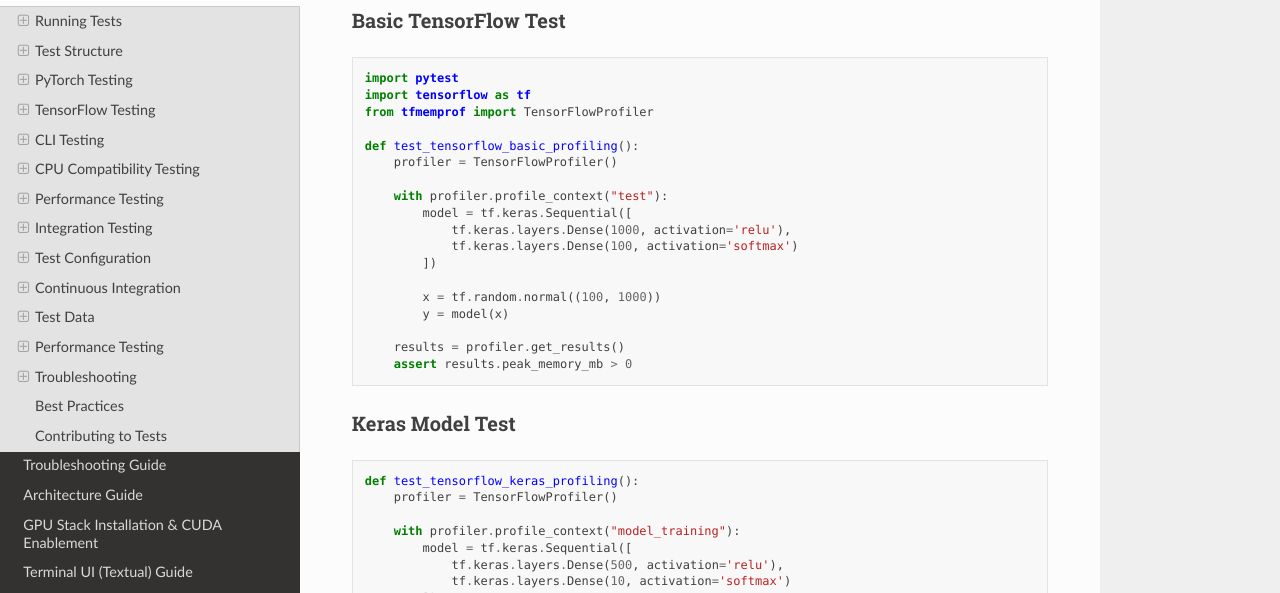
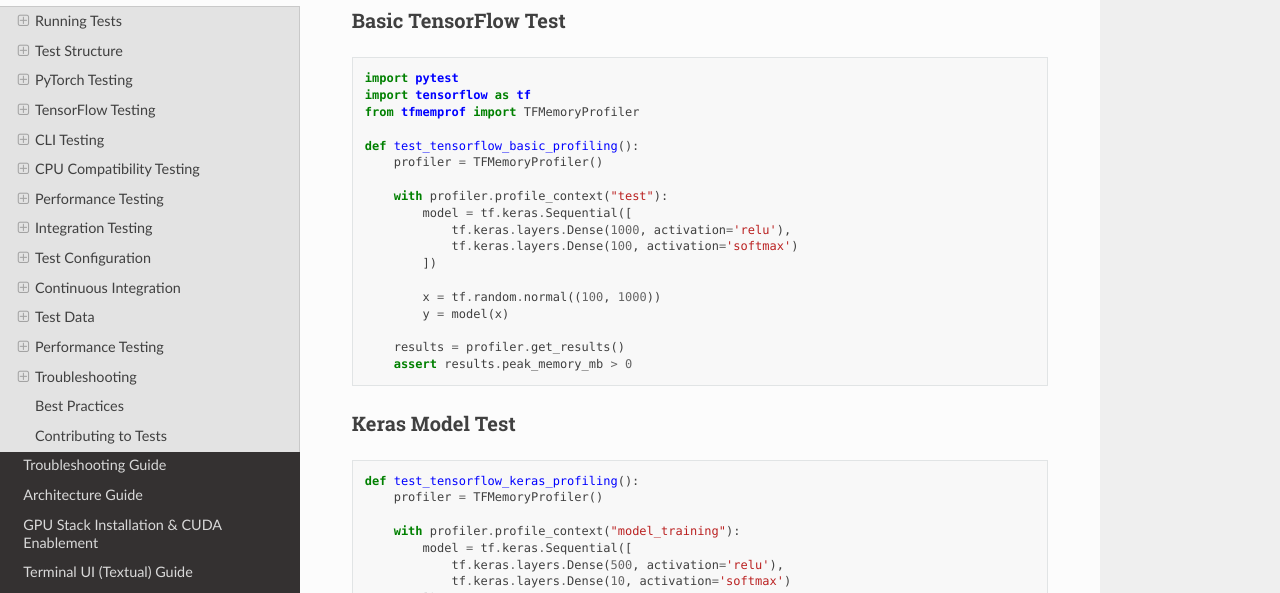
Before and after one commit to Silas-Asamoah/gpu-memory-profiler, a Sphinx documentation site: the page built from docs/testing.md, in a window 1280 px wide and 900 px high, scrolled down 4672 px. Shown: the part 155-748 px from the top of the window. Built offline with Sphinx 7.4.7 and the Read the Docs theme 3.1.0, drawn with Linux system fonts in a browser that asks for light colours.

Commit message:
docs(tf-examples): replace TensorFlowProfiler with TFMemoryProfiler
TensorFlowProfiler (context_profiler.py) does not expose
profile_context(). The testing.md examples and test_guides
README incorrectly used TensorFlowProfiler where TFMemoryProfiler
(profiler.py) is the correct class for profile_context() workflows.

Co-Authored-By: Claude Opus 4.6 <noreply@anthropic.com>

````diff
--- a/docs/testing.md
+++ b/docs/testing.md
@@ -245,10 +245,10 @@ def test_pytorch_tracking_statistics():
 ```python
 import pytest
 import tensorflow as tf
-from tfmemprof import TensorFlowProfiler
+from tfmemprof import TFMemoryProfiler
 
 def test_tensorflow_basic_profiling():
-    profiler = TensorFlowProfiler()
+    profiler = TFMemoryProfiler()
 
     with profiler.profile_context("test"):
         model = tf.keras.Sequential([
@@ -267,7 +267,7 @@ def test_tensorflow_basic_profiling():
 
 ```python
 def test_tensorflow_keras_profiling():
-    profiler = TensorFlowProfiler()
+    profiler = TFMemoryProfiler()
 
     with profiler.profile_context("model_training"):
         model = tf.keras.Sequential([
````
Also changed, not shown: docs/examples/test_guides/README.md (+1 -1 lines).
